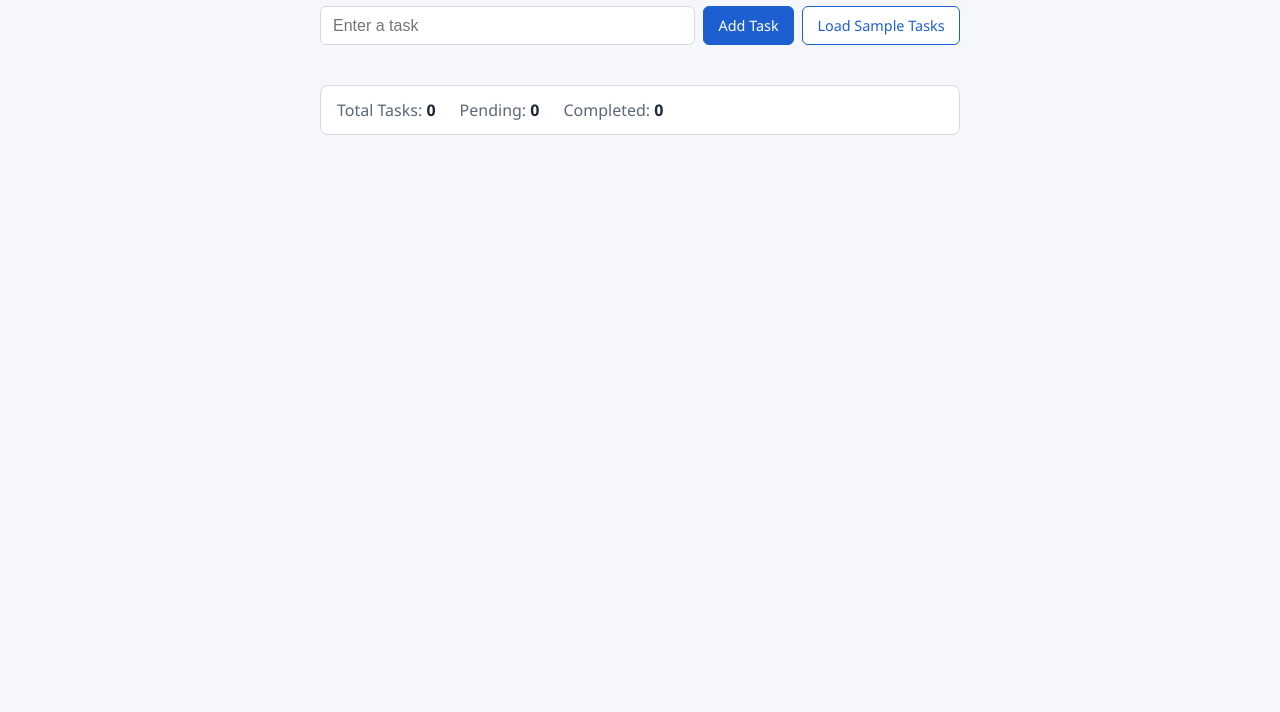
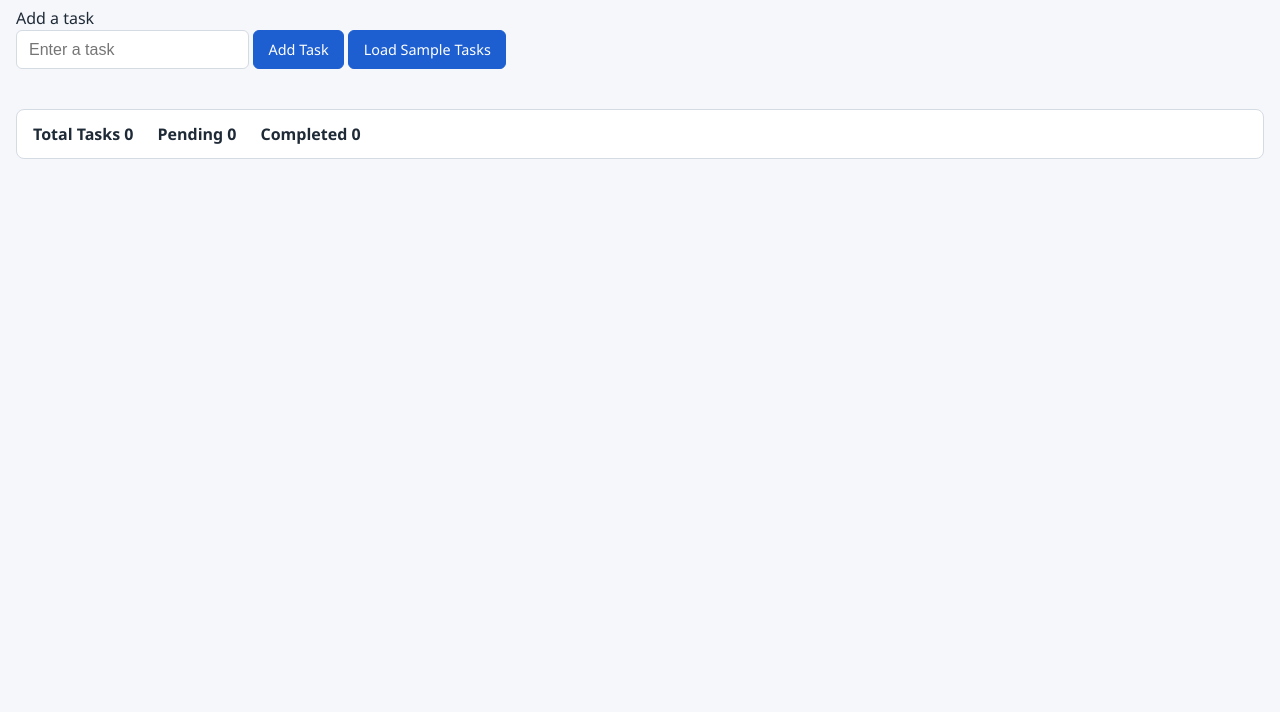
Before and after one commit to rumimiru/SecureDynamicTaskManager, a plain HTML site: page index.html in a window 1280 px wide. Shown: the part 88-800 px from the top of the page. Drawn offline with Linux system fonts and the light colour scheme.

Commit message:
Update index.html

```diff
--- a/index.html
+++ b/index.html
@@ -7,24 +7,35 @@
     <link rel="stylesheet" href="css/style.css">
 </head>
 <body>
-  <main class="app">
+    <main class="container">
         <h1>Secure Dynamic Task Manager</h1>
 
-    <section class="add-form" aria-label="Add a task">
-      <input type="text" id="taskInput" placeholder="Enter a task" autocomplete="off">
-      <button type="button" id="addTaskBtn">Add Task</button>
-      <button type="button" id="loadSamplesBtn" class="secondary">Load Sample Tasks</button>
-    </section>
-
-    <p id="taskMessage" class="message" role="alert"></p>
-
-    <section class="summary" aria-label="Task summary">
-      <p>Total Tasks: <span id="totalCount">0</span></p>
-      <p>Pending: <span id="pendingCount">0</span></p>
-      <p>Completed: <span id="completedCount">0</span></p>
+        <section class="task-controls">
+            <label for="taskInput">Add a task</label>
+            <div class="input-row">
+                <input id="taskInput" type="text" placeholder="Enter a task">
+                <button id="addTaskBtn" type="button">Add Task</button>
+                <button id="loadSamplesBtn" type="button">Load Sample Tasks</button>
+            </div>
+            <p id="taskMessage" class="message" aria-live="polite"></p>
         </section>
 
         <ul id="taskList"></ul>
+
+        <section class="summary" aria-label="Task summary">
+            <div>
+                <span>Total Tasks</span>
+                <strong id="totalCount">0</strong>
+            </div>
+            <div>
+                <span>Pending</span>
+                <strong id="pendingCount">0</strong>
+            </div>
+            <div>
+                <span>Completed</span>
+                <strong id="completedCount">0</strong>
+            </div>
+        </section>
     </main>
 
     <script src="js/app.js"></script>
```
Lines whose indentation alone changed are shown as unchanged.
